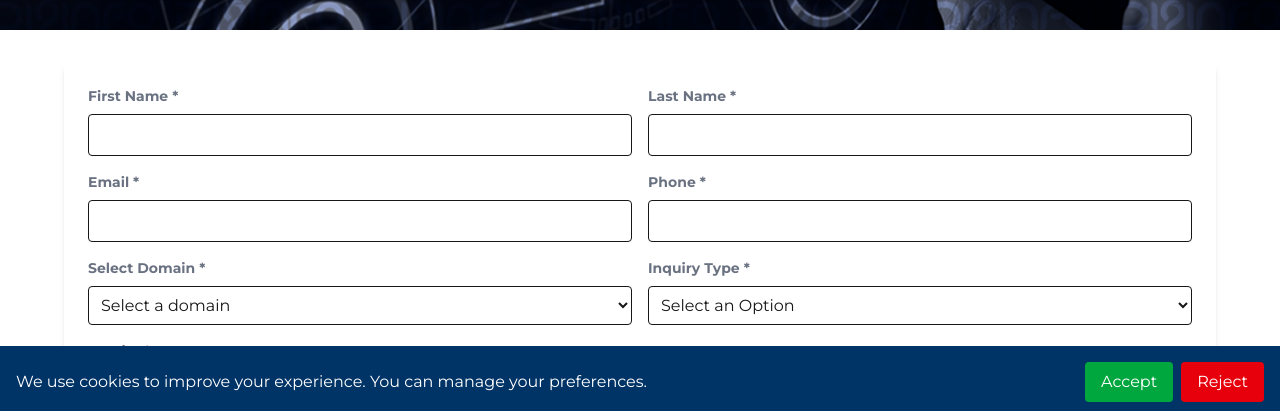
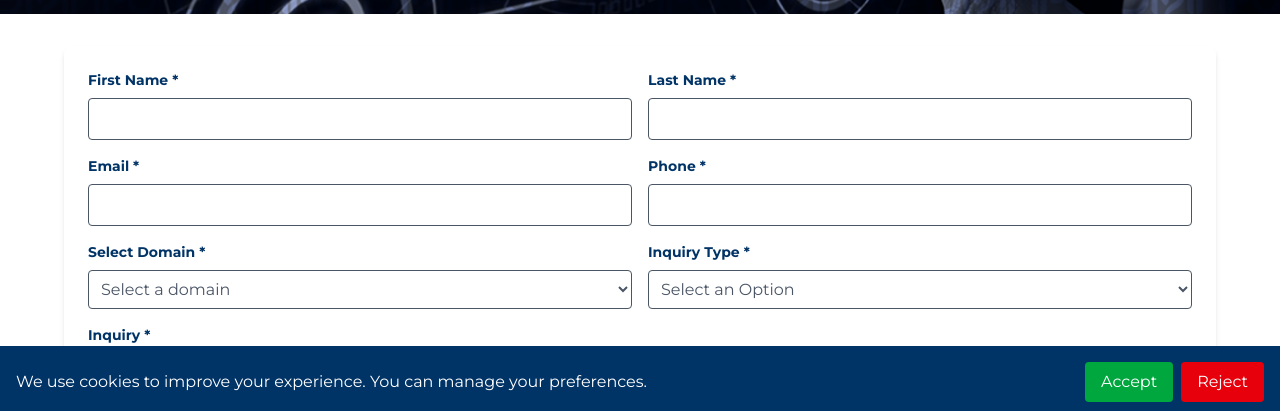
Before and after one commit to konain611/corpweb, a Next.js app in the folder myapp/: page /company/contact-us in a window 1280 px wide. Shown: the part 382-793 px from the top of the page. Built offline with nearby package versions, Linux system fonts and the light colour scheme; no server answers.

Commit message:
Fixes CSS

```diff
--- a/myapp/app/company/about-us/accredation/page.tsx
+++ b/myapp/app/company/about-us/accredation/page.tsx
@@ -24,8 +24,8 @@ export default function Accredation() {
     ];
 
     return (
-        <div>
-            <section className="mt-10 relative min-h-[300px] flex items-center">
+        <div className="bg-white">
+            <section className="relative min-h-[300px] flex items-center">
 
                 <div className="absolute inset-0 z-0">
                     <Image
--- a/myapp/app/company/about-us/company-overview/page.tsx
+++ b/myapp/app/company/about-us/company-overview/page.tsx
@@ -3,9 +3,9 @@ import Image from "next/image";
 
 export default function CompanyOverview() {
     return (
-        <div>
+        <div className="bg-white">
             <div className="bg-white">
-                <section className="mt-10 relative min-h-[300px] flex items-center">
+                <section className="relative min-h-[300px] flex items-center">
 
                     <div className="absolute inset-0 z-0">
                         <Image
--- a/myapp/app/company/about-us/experience/page.tsx
+++ b/myapp/app/company/about-us/experience/page.tsx
@@ -104,8 +104,8 @@ export default function Experience() {
     ];
 
     return (
-        <div>
-            <section className="mt-10 relative min-h-[300px] flex items-center">
+        <div className="bg-white">
+            <section className="relative min-h-[300px] flex items-center">
 
                 <div className="absolute inset-0 z-0">
                     <Image
@@ -129,7 +129,7 @@ export default function Experience() {
                     <h1 className="title-font sm:text-4xl text-3xl mb-4 font-medium text-[#003366]">
                         THE COMPANIES WE KEEP ARE THOSE THAT PERFORM.
                     </h1>
-                    <p className="mb-8 leading-relaxed">
+                    <p className="mb-8 leading-relaxed text-gray-800">
                         Real Partners. Real Success Stories.
                     </p>
                 </div>
--- a/myapp/app/company/about-us/leadership/page.tsx
+++ b/myapp/app/company/about-us/leadership/page.tsx
@@ -73,9 +73,9 @@ export default function Leadership() {
     ];
 
     return (
-        <div>
+        <div className="bg-white">
             <div className="bg-white">
-                <section className="mt-10 relative min-h-[300px] flex items-center">
+                <section className="relative min-h-[300px] flex items-center">
 
                     <div className="absolute inset-0 z-0">
                         <Image
@@ -100,7 +100,7 @@ export default function Leadership() {
                             PASSIONATE AND MOTIVATED. OUR MANAGEMENT TEAM IS ALL
                             GEARED UP TO DELIVER THE GOODS
                         </h1>
-                        <p className="mb-8 leading-relaxed">
+                        <p className="mb-8 leading-relaxed text-gray-800">
                             DIGINFO has assembled a team of cyber security professionals that understands
                             the complex cyber threat spectrum. The proven methods to help clients achieve highest level of protection and security can only mean business and success.
                         </p>
--- a/myapp/app/company/about-us/policy/page.tsx
+++ b/myapp/app/company/about-us/policy/page.tsx
@@ -3,8 +3,8 @@ import Image from "next/image";
 
 export default function Policy() {
     return (
-        <div>
-            <section className="mt-10 relative min-h-[300px] flex items-center">
+        <div className="bg-white">
+            <section className="relative min-h-[300px] flex items-center">
 
                 <div className="absolute inset-0 z-0">
                     <Image
--- a/myapp/app/company/contact-us/page.tsx
+++ b/myapp/app/company/contact-us/page.tsx
@@ -85,10 +85,10 @@ export default function CustomerSupport() {
     };
 
     return (
-        <div>
+        <div className='bg-white'>
             <div className="bg-white">
                 {/* Banner */}
-                <section className="mt-10 relative min-h-[300px] flex items-center">
+                <section className="relative min-h-[300px] flex items-center">
                     <div className="absolute inset-0 z-0">
                         <Image
                             src="/CustomerSupport/support.png"
@@ -129,25 +129,25 @@ export default function CustomerSupport() {
                             {/* First & Last Name */}
                             <div className="grid grid-cols-1 md:grid-cols-2 gap-4 mb-4">
                                 <div>
-                                    <label className="block text-gray-500 text-sm font-bold mb-2">First Name *</label>
+                                    <label className="block text-[#003366] text-sm font-bold mb-2">First Name *</label>
                                     <input
                                         type="text"
                                         name="first_name"
                                         required
                                         value={formData.first_name}
                                         onChange={handleChange}
-                                        className="w-full p-2 border rounded focus:ring-2 focus:ring-[#003366]"
+                                        className="w-full p-2 border text-gray-600 rounded focus:ring-2 focus:ring-[#003366]"
                                     />
                                 </div>
                                 <div>
-                                    <label className="block text-gray-500 text-sm font-bold mb-2">Last Name *</label>
+                                    <label className="block text-[#003366] text-sm font-bold mb-2">Last Name *</label>
                                     <input
                                         type="text"
                                         name="last_name"
                                         required
                                         value={formData.last_name}
                                         onChange={handleChange}
-                                        className="w-full p-2 border rounded focus:ring-2 focus:ring-[#003366]"
+                                        className="w-full p-2 border text-gray-600 rounded focus:ring-2 focus:ring-[#003366]"
                                     />
                                 </div>
                             </div>
@@ -155,25 +155,25 @@ export default function CustomerSupport() {
                             {/* Email & Phone */}
                             <div className="grid grid-cols-1 md:grid-cols-2 gap-4 mb-4">
                                 <div>
-                                    <label className="block text-gray-500 text-sm font-bold mb-2">Email *</label>
+                                    <label className="block text-[#003366] text-sm font-bold mb-2">Email *</label>
                                     <input
                                         type="email"
                                         name="email"
                                         required
                                         value={formData.email}
                                         onChange={handleChange}
-                                        className="w-full p-2 border rounded focus:ring-2 focus:ring-[#003366]"
+                                        className="w-full p-2 border text-gray-600 rounded focus:ring-2 focus:ring-[#003366]"
                                     />
                                 </div>
                                 <div>
-                                    <label className="block text-gray-500 text-sm font-bold mb-2">Phone *</label>
+                                    <label className="block text-[#003366] text-sm font-bold mb-2">Phone *</label>
                                     <input
                                         type="tel"
                                         name="phone"
                                         required
                                         value={formData.phone}
                                         onChange={handleChange}
-                                        className="w-full p-2 border rounded focus:ring-2 focus:ring-[#003366]"
+                                        className="w-full p-2 border text-gray-600 rounded focus:ring-2 focus:ring-[#003366]"
                                     />
                                 </div>
                             </div>
@@ -181,13 +181,13 @@ export default function CustomerSupport() {
                             {/* Domain & Subject */}
                             <div className="grid grid-cols-1 md:grid-cols-2 gap-4 mb-4">
                                 <div>
-                                    <label className="block text-gray-500 text-sm font-bold mb-2">Select Domain *</label>
+                                    <label className="block text-[#003366] text-sm font-bold mb-2">Select Domain *</label>
                                     <select
                                         name="domain"
                                         required
                                         value={formData.domain}
                                         onChange={handleChange}
-                                        className="w-full p-2 border rounded focus:ring-2 focus:ring-[#003366]"
+                                        className="w-full p-2 border text-gray-600 rounded focus:ring-2 focus:ring-[#003366]"
                                     >
                                         <option value="">Select a domain</option>
                                         <option value="Diginfo">Diginfo</option>
@@ -196,13 +196,13 @@ export default function CustomerSupport() {
                                     </select>
                                 </div>
                                 <div>
-                                    <label className="block text-gray-500 text-sm font-bold mb-2">Inquiry Type *</label>
+                                    <label className="block text-[#003366] text-sm font-bold mb-2">Inquiry Type *</label>
                                     <select
                                         name="subject"
                                         required
                                         value={formData.subject}
                                         onChange={handleChange}
-                                        className="w-full p-2 border rounded focus:ring-2 focus:ring-[#003366]"
+                                        className="w-full p-2 border text-gray-600 rounded focus:ring-2 focus:ring-[#003366]"
                                     >
                                         <option value="">Select an Option</option>
                                         <option value="Customer Support">Customer Support</option>
@@ -215,14 +215,14 @@ export default function CustomerSupport() {
 
                             {/* Message */}
                             <div className="mb-6">
-                                <label className="block text-gray-500 text-sm font-bold mb-2">Inquiry *</label>
+                                <label className="block text-[#003366] text-sm font-bold mb-2">Inquiry *</label>
                                 <textarea
                                     rows={4}
                                     name="message"
                                     required
                                     value={formData.message}
                                     onChange={handleChange}
-                                    className="w-full p-2 border rounded focus:ring-2 focus:ring-[#003366]"
+                                    className="w-full p-2 border text-gray-600 rounded focus:ring-2 focus:ring-[#003366]"
                                 ></textarea>
                             </div>
 
--- a/myapp/app/company/strategy/customer-recognition/page.tsx
+++ b/myapp/app/company/strategy/customer-recognition/page.tsx
@@ -5,7 +5,7 @@ const Testimonials = () => {
     return (
         <div>
 
-            <section className="mt-10 relative min-h-[300px] flex items-center">
+            <section className=" relative min-h-[300px] flex items-center">
 
                 <div className="absolute inset-0 z-0">
                     <Image
--- a/myapp/app/company/strategy/dg-edge/page.tsx
+++ b/myapp/app/company/strategy/dg-edge/page.tsx
@@ -4,7 +4,7 @@ import Image from "next/image";
 export default function DGEdge() {
     return (
         <div className="bg-white">
-            <section className="mt-10 relative min-h-[300px] flex items-center">
+            <section className="relative min-h-[300px] flex items-center">
 
                 <div className="absolute inset-0 z-0">
                     <Image
--- a/myapp/app/company/strategy/implimentation-services/page.tsx
+++ b/myapp/app/company/strategy/implimentation-services/page.tsx
@@ -4,7 +4,7 @@ import Image from "next/image";
 export default function ImplimentationServices() {
     return (
         <div className="bg-white">
-            <section className="mt-10 relative min-h-[300px] flex items-center">
+            <section className="relative min-h-[300px] flex items-center">
 
                 <div className="absolute inset-0 z-0">
                     <Image
--- a/myapp/app/company/strategy/knowledge-base/page.tsx
+++ b/myapp/app/company/strategy/knowledge-base/page.tsx
@@ -3,9 +3,9 @@ import Image from "next/image";
 
 export default function KnowledgeBase() {
     return (
-        <div>
+        <div className="bg-white">
 
-            <section className="mt-10 relative min-h-[300px] flex items-center">
+            <section className="relative min-h-[300px] flex items-center">
 
                 <div className="absolute inset-0 z-0">
                     <Image
--- a/myapp/app/company/strategy/technical-support/page.tsx
+++ b/myapp/app/company/strategy/technical-support/page.tsx
@@ -3,9 +3,9 @@ import Image from "next/image";
 
 export default function KnowledgeBase() {
     return (
-        <div>
+        <div className="bg-white">
 
-            <section className="mt-10 relative min-h-[300px] flex items-center">
+            <section className="relative min-h-[300px] flex items-center">
 
                 <div className="absolute inset-0 z-0">
                     <Image
--- a/myapp/app/layout.tsx
+++ b/myapp/app/layout.tsx
@@ -45,6 +45,7 @@ export default function RootLayout({
          className={`${roboto.className} ${montserrat.className}`}
       >
         <Navbar/>
+        <br />
         {children}
         <SubFooter/>
         <Footer/>
```
